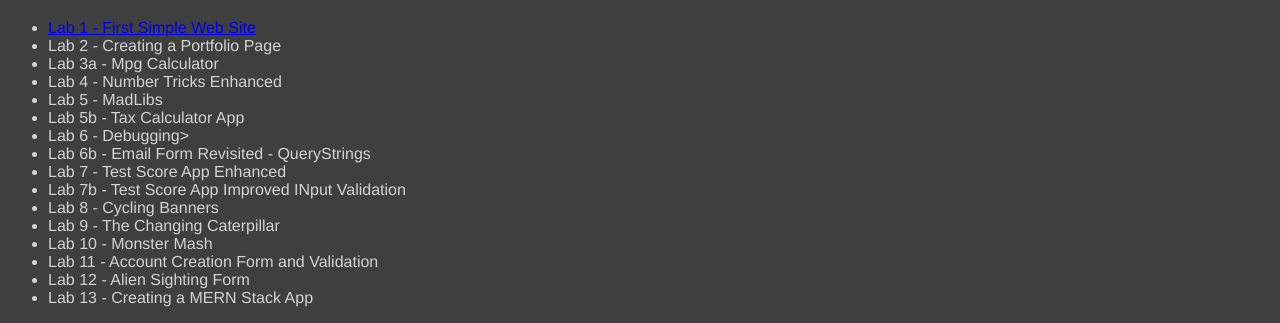
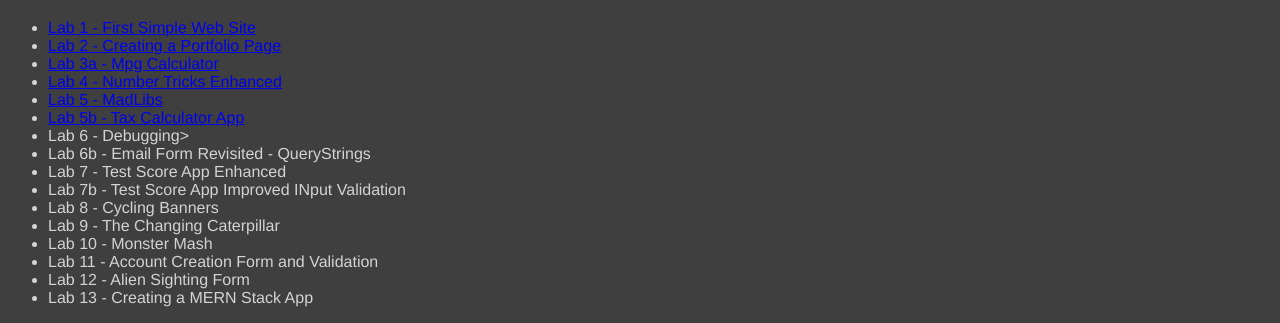
Before and after one commit to rdloyson/Lab-2, a plain HTML site: page index.html in a window 1280 px wide. Shown: the part 1819-2142 px from the top of the page. Drawn offline with Linux system fonts and the light colour scheme.

Commit message:
Update index.html

```diff
--- a/index.html
+++ b/index.html
@@ -13,11 +13,11 @@
             <h1>Coding Projects</h1>
             <ul>
                 <li><a href="https://rdloyson.github.io/First-Website/">Lab 1 - First Simple Web Site</a></li>
-                <li>Lab 2 - Creating a Portfolio Page</li>
-                <li>Lab 3a - Mpg Calculator</li>
-                <li>Lab 4 - Number Tricks Enhanced</li>
-                <li>Lab 5 - MadLibs</li>
-                <li>Lab 5b - Tax Calculator App</li>
+                <li><a href="https://rdloyson.github.io/Lab-2/">Lab 2 - Creating a Portfolio Page</a></li>
+                <li><a href="https://rdloyson.github.io/Lab3/">Lab 3a - Mpg Calculator</a></li>
+                <li><a href="https://rdloyson.github.io/Avg-Test-Scores/">Lab 4 - Number Tricks Enhanced</a></li>
+                <li><a href="https://rdloyson.github.io/Lab-4/">Lab 5 - MadLibs</a></li>
+                <li><a href="https://rdloyson.github.io/Lab-5b/">Lab 5b - Tax Calculator App</a></li>
                 <li>Lab 6 - Debugging></li>
                 <li>Lab 6b - Email Form Revisited - QueryStrings</li>
                 <li>Lab 7 - Test Score App Enhanced</li>
```
